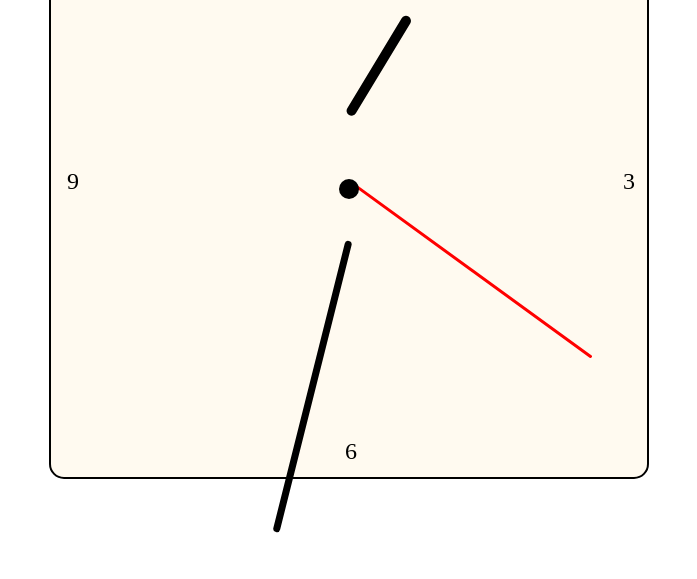
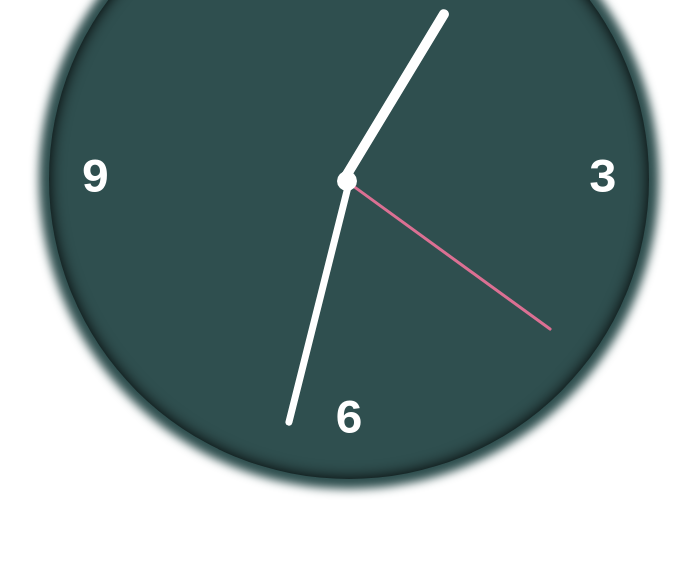
Before and after one commit to ShathaAlrayyani7/Training-ShathaAlrayyani, a website: page css-practises/Beauty_clock_task/index.html in a window 1280 px wide. Shown: the part 221-800 px from the top of the page, without its empty margins (291-988 px from the left). Drawn offline with Linux system fonts and the light colour scheme.

Commit message:
fix:beauty clock :refactoring the code

```diff
--- a/css-practises/Beauty_clock_task/index.js
+++ b/css-practises/Beauty_clock_task/index.js
@@ -1,19 +1,20 @@
 'use strict';
+
 class Hand{
     constructor(){
         this.clock = document.createElement('div');
         this.clock.setAttribute('class','hands-cont')
         let data = ["hands secHand","hands minHand","hands hourHand","center"]
         for(let i =0;i<4 ; i++){
-            let ele = document.createElement('div')
-            ele.setAttribute('class',`${data[i]}`)
-            this.clock.appendChild(ele);
+            let element = document.createElement('div')
+            element.setAttribute('class',`${data[i]}`)
+            this.clock.appendChild(element);
         }
 
 
     }
 
-    getClock = () =>{
+    get getClock (){
         return this.clock
     }
 
@@ -37,14 +38,16 @@ class Hand{
         hourHand.style.setProperty('--rotation', hourRatio * 360);
     }
 
+}
 
 
-}
-class ClockNum{
+class Clock{
+
     constructor(){
         let body = document.getElementsByTagName('body')[0];
         let container = document.createElement('div');
         let clock = document.createElement('div');
+
         let num = 3;
         for(let i = 0; i < 4;i++){
             let number = document.createElement('div');
@@ -66,13 +69,12 @@ class ClockNum{
     clockData = () => {
         let clock = document.getElementsByClassName('clock')[0];
         let hands = new Hand();
-        clock.append(hands.getClock());
+        clock.append(hands.getClock);
         hands.time()
 
-        console.log(clock);
     }
 
 }
 
-let clock = new ClockNum()
+let clock = new Clock()
 clock.clockData();
--- a/css-practises/Beauty_clock_task/style.css
+++ b/css-practises/Beauty_clock_task/style.css
@@ -1,9 +1,11 @@
 :root{
-    --clockColor :floralwhite;
-    --handsColor : black;
+    --center-z-index: 10;
+    --clockColor :darkslategrey;
+    --font:'Courier New', Courier, monospace;
+    --hands-z-index: 5;
+    --handsColor : white;
     --rotation: 0;
-    --hands-z-index: 5;
-    --center-z-index: 10;
+    --secHandColor: palevioletred;
 }
 
 * {
@@ -22,94 +24,90 @@
 }
 
 .clock{
-
     background-color: var(--clockColor);
-    border-radius: 15px;
-    border: 2px solid var(--handsColor);
+    border-radius: 300px;
+    box-shadow: 0 0 10px 10px var(--clockColor), inset 0 0 15px;
     display: grid;
-    grid-template-columns: repeat(3,200px);
-    grid-template-rows: repeat(3,200px);
-    grid-template-areas: ". num12 ." "num9 hands num3" ". num6 .";
-    justify-content: stretch;
-    align-content: stretch;
+    grid-template:[row1-start]". num12 ."[row1-end] [row2-start]"num9 hands num3"[row2-end] [row3-start]". num6 ."[row3-end]/ 200px 200px 200px;
     height: 600px;
     position: relative;
     width: 600px;
 }
 
 .numbers{
-    font-size: 1.5rem;
-    padding: 1rem;
+    font-size: 3rem;
+    font-family: var(--font);
+    font-weight: bold;
     justify-self: center;
+    padding: 2rem;
     position: absolute;
+    color:var(--handsColor);
 }
 
 .number-3{
+    align-self: center;
     grid-area: num3;
     justify-self: end;
-    align-self: center;
 }
 
 .number-6{
+    align-self: end;
     grid-area: num6;
     justify-self: center;
-    align-self: end;
 }
 
 .number-9{
+    align-self: center;
     grid-area: num9;
     justify-self: start;
-    align-self: center;
 }
 .number-12{
+    align-self: start;
     grid-area: num12;
     justify-self: center;
-    align-self: start;
 }
 
 .hands{
     background-color: var(--handsColor);
-    height: 300px;
+    border-radius: 10px;
+    height: 250px;
     position: absolute;
     transform-origin: bottom;
     transform: translateX(-50%) rotate(calc(var(--rotation) * 1deg));
     width: 10px;
     z-index: var(--hands-z-index);
-    border-radius: 10px;
-
-
 }
 .hands-cont{
     grid-area: hands;
 }
 
 .secHand{
-    background-color: red;
+    background-color: var(--secHandColor);
+    left: 50%;
+    top: 9%;
     width: 3px;
-    top: 0;
-    left: 50%;
 }
 
 .minHand{
+    left: 50%;
+    top: 9%;
     width: 7px;
-    top: 10%;
-    left: 50%;
 }
 
 .hourHand{
-    height: 115px;
-    top: 20%;
-    left: 50%;
+    height: 200px;
+    left: 49%;
+    top: 17%;
 }
 
 
 .center{
     background-color: var(--handsColor);
     border-radius: 20px;
+    bottom: 48%;
     height: 20px;
-    left: 50%;
     position: absolute;
-    top: 50%;
+    right: 47%;
     transform: translateX(-50%);
     width: 20px;
     z-index:var(--center-z-index);
```
